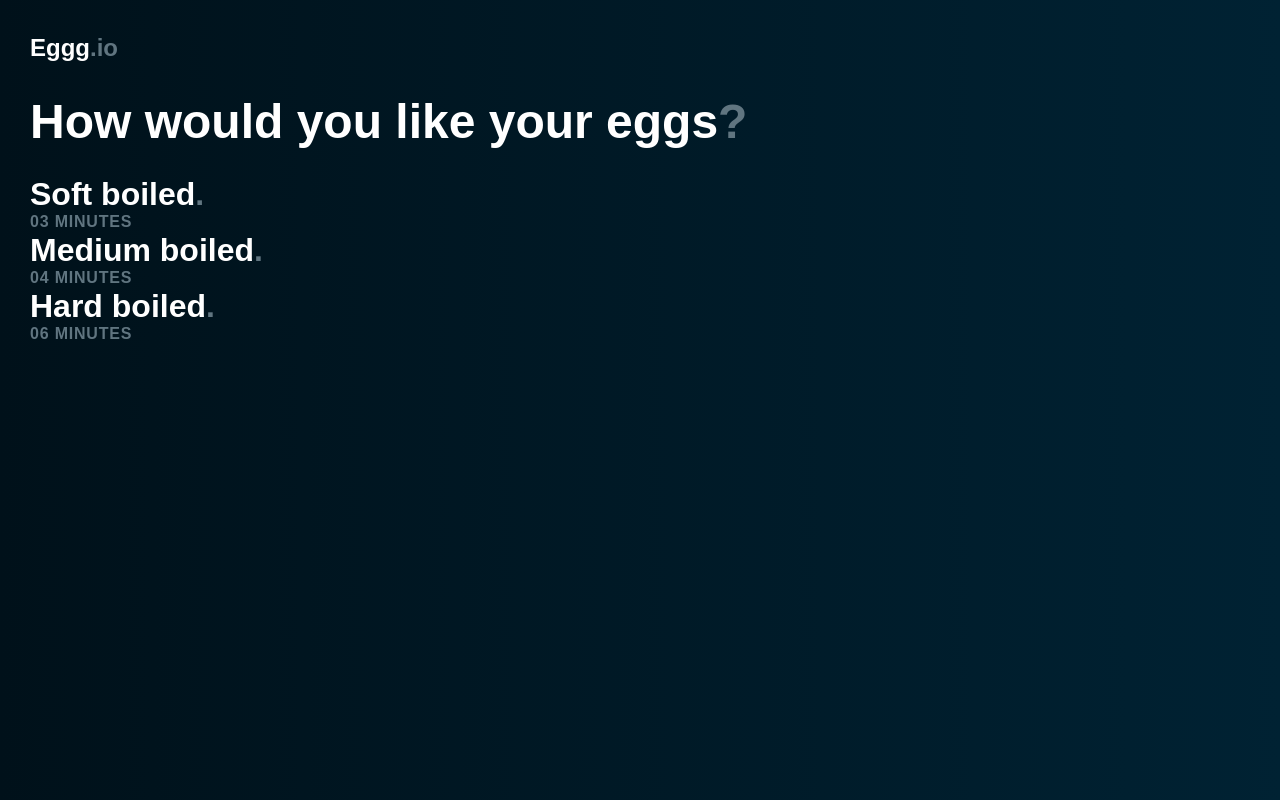
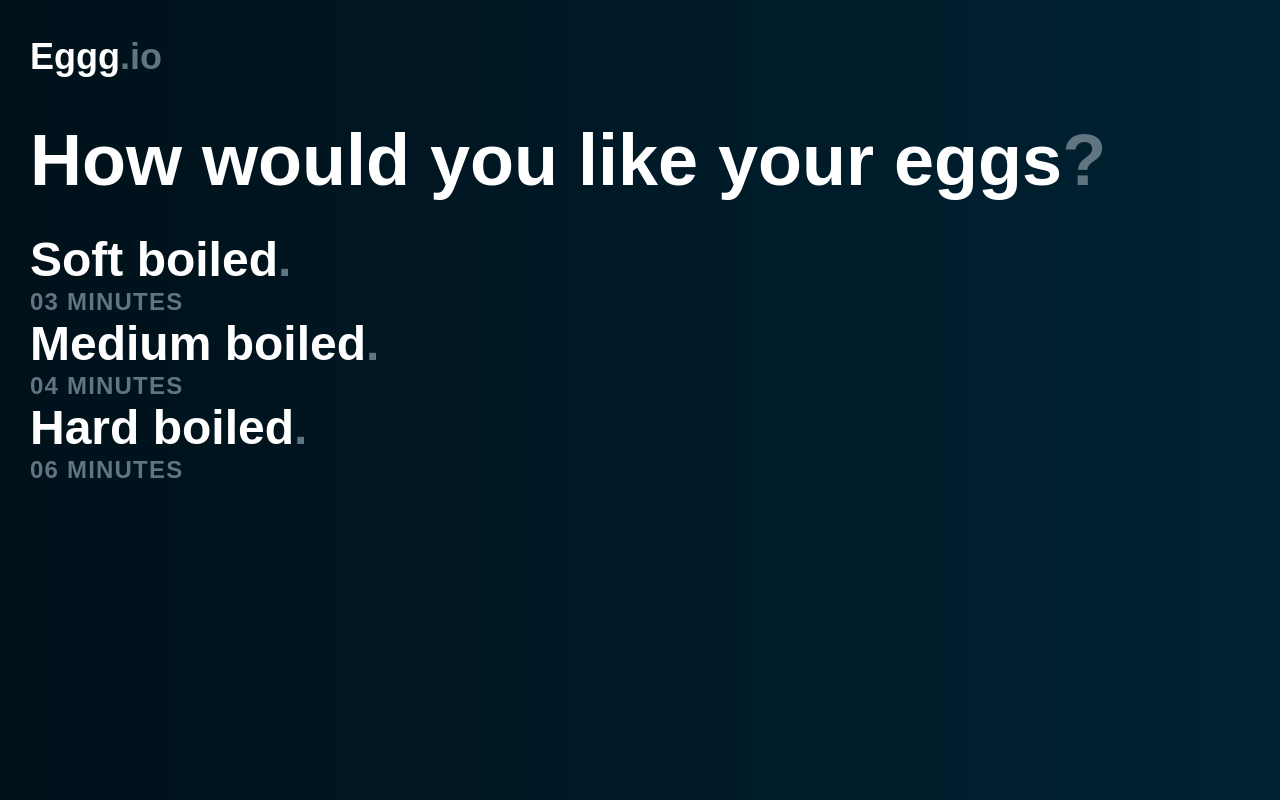
Before and after one commit to sboerrigter/eggg, a React (Create React App) app: page / in a window 1280 px wide. Built offline with nearby package versions, Linux system fonts and the light colour scheme; a web font is replaced by a local one.

Commit message:
:hammer: Title component

```diff
--- a/src/components/App.js
+++ b/src/components/App.js
@@ -1,17 +1,24 @@
 import React, { Component } from 'react';
+import styled from 'styled-components';
 
 import Logo from './Logo';
 import Menu from './Menu';
+import Title from './Title';
+
+const Header = styled.div`
+  margin 0 0 40px;
+`
 
 export default class App extends Component {
   render() {
     return (
       <div>
-        <header>
+        <Header>
           <Logo />
-        </header>
+        </Header>
 
         <main>
+          <Title />
           <Menu />
         </main>
       </div>
--- a/src/components/Menu.js
+++ b/src/components/Menu.js
@@ -6,8 +6,6 @@ export default class Menu extends Component {
   render() {
     return (
       <div>
-        <h1>How would you like your eggs<TextLight content='?' /></h1>
-
         <h2>Soft boiled<TextLight content='.' /></h2>
         <p>03 Minutes</p>
 
--- a/src/components/TextLight.js
+++ b/src/components/TextLight.js
@@ -7,7 +7,7 @@ const Container = styled.span`
   color: ${variables.colors.grey50};
 `
 
-export default class Menu extends Component {
+export default class TextLight extends Component {
   render() {
     return (
       <Container>
--- /dev/null
+++ b/src/components/Title.js
@@ -0,0 +1,18 @@
+import React, { Component } from 'react';
+import styled from 'styled-components';
+
+import TextLight from './TextLight';
+
+const Container = styled.div`
+  margin 0 0 40px;
+`
+
+export default class Title extends Component {
+  render() {
+    return (
+      <Container>
+        <h1>How would you like your eggs<TextLight content='?' /></h1>
+      </Container>
+    );
+  }
+}
--- a/src/styles/body.js
+++ b/src/styles/body.js
@@ -16,6 +16,10 @@ injectGlobal`
     padding: 30px;
     width: 100%;
     word-wrap: break-word;
+
+    @media(min-width: 600px) {
+      font-size: 1.5em;
+    }
   }
 
   *::before,
--- a/src/styles/heading.js
+++ b/src/styles/heading.js
@@ -8,6 +8,7 @@ injectGlobal`
   h5,
   h6 {
     line-height: 1;
+    margin: 0;
   }
 
   h1 {
```
